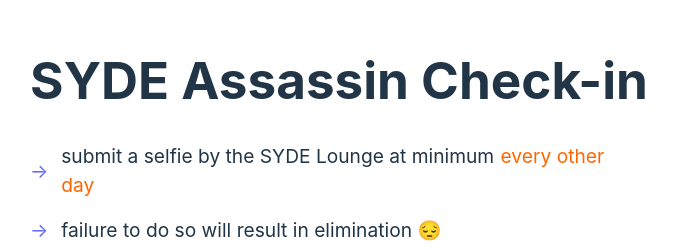
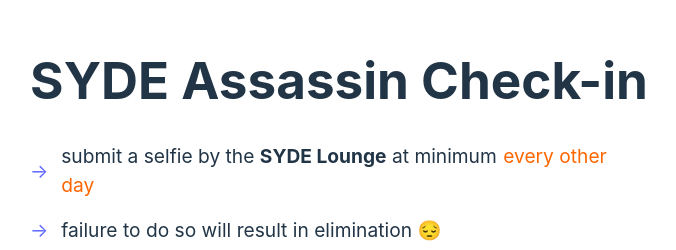
Before and after one commit to jooliaju/assassin_web_tool, a React (Vite) app: page /checkin in a window 1280 px wide. Shown: the part 123-373 px from the top of the page, without its empty margins (301-977 px from the left). Built offline with nearby package versions, Linux system fonts and the light colour scheme; no server answers.

Commit message:
Update CheckIn.jsx

```diff
--- a/src/components/CheckIn.jsx
+++ b/src/components/CheckIn.jsx
@@ -72,7 +72,9 @@ function CheckIn() {
           <ul>
             <li>
               <p>
-                submit a selfie by the SYDE Lounge at minimum
+                submit a selfie by the{" "}
+                <span style={{ fontWeight: "bold" }}>SYDE Lounge</span> at
+                minimum
                 <span style={{ color: "#ff6600", marginLeft: "0.4rem" }}>
                   every other day
                 </span>
```
